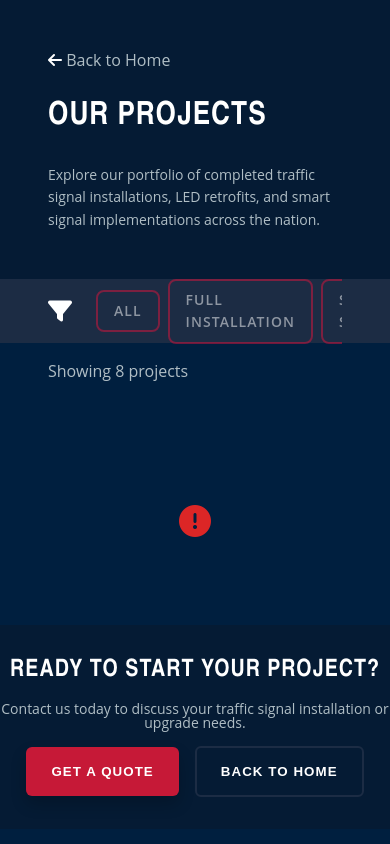
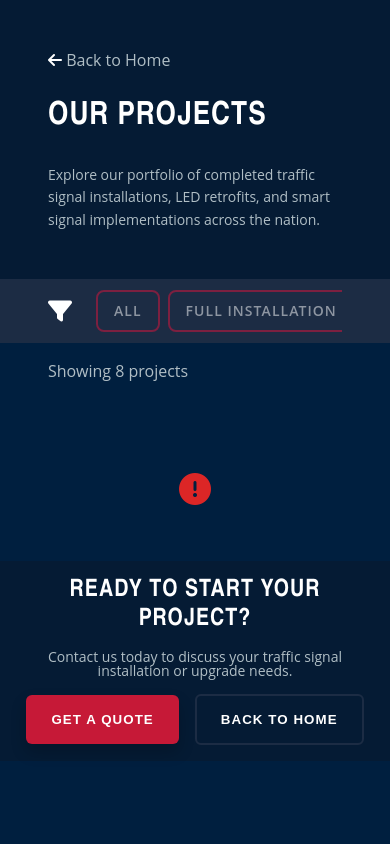
Before and after one commit to DatravousOdds/atc_showcase, a website: page public/pages/projects.html in a window 390 px wide. Drawn offline with Linux system fonts and the light colour scheme; no server answers.

Commit message:
Update CSS for improved responsiveness and layout adjustments

```diff
--- a/public/css/project.css
+++ b/public/css/project.css
@@ -182,6 +182,7 @@
     text-transform: uppercase;
     font-size: var(--font-size-sm);
     font-weight: 600;
+    white-space: nowrap;
     letter-spacing: 1.05px;
 }
 
@@ -413,7 +414,7 @@
 
 }
 
-@media (max-width: 576px) {
+@media (max-width: 480px) {
 
     #projects .filter-options {
         display: flex;
@@ -424,9 +425,18 @@
 
     .project-grid {
         grid-template-columns: 1fr;
+        padding: var(--spacing-md);
     }
 
     .project-footer-content p {
         text-align: center;
     }
+
+    .project-footer-content {
+        text-align: center;
+    }
+
+    footer {
+        padding: var(--spacing-md);
+    }
 }
--- a/public/css/styles.css
+++ b/public/css/styles.css
@@ -1876,7 +1876,7 @@
 @media (max-width: 480px) {
 
     .hero {
-        min-height: 130dvh;
+        min-height: 210dvh;
     }
 
     .contacts {
```
